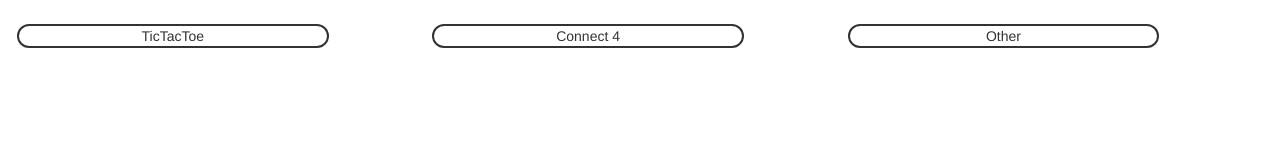
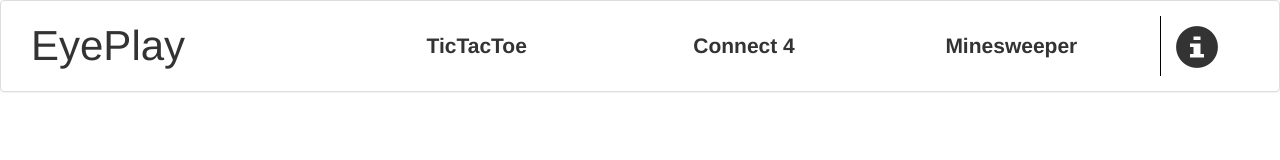
Before and after one commit to johnharr/EyePlay, a plain HTML site: page index.html in a window 1280 px wide. Drawn offline with Linux system fonts and the light colour scheme; some packages are replaced by stand-ins of ours; a script that the page names is missing.

Commit message:
Updated UI
changed the landing UI to reflect better style and look

```diff
--- a/Controllers/MController.js
+++ b/Controllers/MController.js
@@ -5,7 +5,6 @@ EyePlay.controller('MController', ['$scope', '$modal',
         var spacesFlagged = 0;
         var remainingClicks;
         var bombsRemaining;
-        var secs;
 
 //creates grid with html specs
         $scope.createGrid = function () {
@@ -150,7 +149,7 @@ EyePlay.controller('MController', ['$scope', '$modal',
                     $(button).addClass("clickedSpace");
                     span.addClass($scope.getNumClass(x,y));
                     remainingClicks--;
-                    if(values[x][y]==0 && !span.hasClass("glyphicon-asterisk")){
+                    if(values[x][y]==0){
                         $scope.revealBoard(x,y);
                     }
                 } else if (span.hasClass("glyphicon-flag")){
--- a/index.html
+++ b/index.html
@@ -18,13 +18,17 @@
     <title>EyePlay</title>
 </head>
 <body ng-app="EyePlay" ng-controller="main">
+<div id="topPanel" class="panel panel-default">
+    <div class="panel-body">
+        <div id="title" class="col-xs-3">EyePlay</div>
+        <div id="games" class="col-xs-8">
+            <div class="col-xs-4 gameChoice" ng-click="setGame('ttt.html')"><div>TicTacToe</div></div>
+            <div class="col-xs-4 gameChoice" ng-click="setGame('c4.html')"><div>Connect 4</div></div>
+            <div class="col-xs-4 gameChoice" ng-click="setGame('mine.html')"><div>Minesweeper</div></div>
+        </div>
+        <div id="about" class="col-xs-1"><span class="glyphicon glyphicon-info-sign"></span></div>
+    </div>
 
-<div class="row" style="padding-top: 2%">
-    <div class="col-sm-3 col-xs-3 gameChoice" ng-click="setGame('ttt.html')">TicTacToe</div>
-    <div class="col-sm-1 col-xs-1"></div>
-    <div class="col-sm-3 col-xs-4 gameChoice" ng-click="setGame('c4.html')">Connect 4</div>
-    <div class="col-sm-1 col-xs-1"></div>
-    <div class="col-sm-3 col-xs-3 gameChoice" ng-click="setGame('other.html')">Other</div>
 </div>
 
 <div class="gameContainer">
--- a/style.css
+++ b/style.css
@@ -1,16 +1,26 @@
-body {
-    width: 95%;
-    margin-left: auto;
-    margin-right: auto;
-    height: 100%;
+#title {
+    font-size: 3em;
+}
+.gameChoice {
+    text-align: center;
+    font-size: 1.5em;
+    font-weight: bold;
+
+}
+.gameChoice > div, #about > span {
+    height: 60px;
+    display: table-cell;
+    vertical-align: middle;
+    width: inherit;
 }
 
-.gameChoice {
-    text-align: center;
-    border: 2px solid;
-    border-radius: 25px;
+#about{
+    border-left: solid thin #000000;
 }
-
+span.glyphicon-info-sign {
+    font-size: 3em;
+}
+/* TTT style */
 .cell {
     width: 100px;
     height: 100px;
@@ -18,6 +28,7 @@ body {
     text-align: center;
     vertical-align: middle;
 }
+/* End TTT style */
 
 /* minesweeper css */
 #controlPanel > div {
```
Also changed, not shown: htmlPartials/mine.html (renamed from htmlPartials/other.html).
